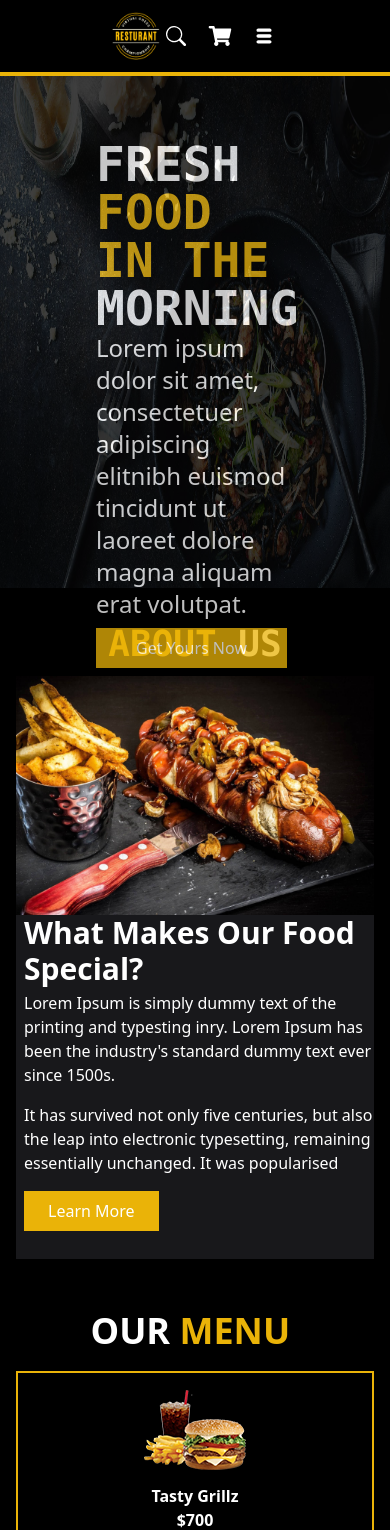
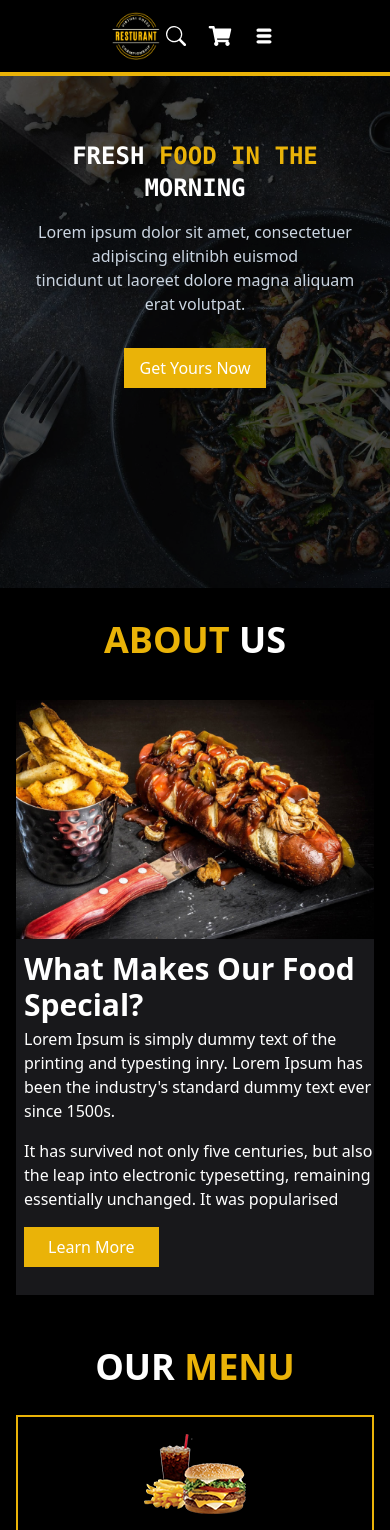
Before and after one commit to 123atif/food-app, a React (Vite) app: page / in a window 390 px wide. Shown: the top 1530 px of the page. Built offline with nearby package versions, Linux system fonts and the light colour scheme.

Commit message:
Add common folder for props fix mobile responsive issues

```diff
--- a/src/PropData.jsx
+++ /dev/null
@@ -1,18 +0,0 @@
-import React from 'react';
-
-const PropData = ({ name = "" }) => {
-  const words = name.split(' ');
-  return (
-    <div>
-      <h2 className="font-bold text-4xl text-center mt-4">
-        {words.map((word, index) => (
-          <span key={index} className={index === 0 ? 'text-white' : 'text-yellow-500'}>
-            {word.charAt(0).toUpperCase() + word.slice(1).toUpperCase()}&nbsp;
-          </span>
-        ))}
-      </h2>
-    </div>
-  );
-};
-
-export default PropData;
--- a/src/components/About.jsx
+++ b/src/components/About.jsx
@@ -4,13 +4,13 @@ const About = () => {
   return (
     <div className="py-8 px-4 sm:px-8 md:px-16 lg:px-28">
       <div className="flex flex-col items-center">
-      <h2 className=" font-bold font-mono text-4xl text-center mt-1">
-      <span className="text-yellow-500">ABOUT </span> <span className="text-white">US</span>
+      <h2 className="font-bold text-4xl text-center mb-7">
+      <span className="text-yellow-500">ABOUT</span> <span className="text-white">US</span>
         </h2>
         <div className='flex flex-col sm:flex-row sm:items-center pb-2 bg-zinc-900 mt-3'>
           <img src='./src/images/about-img1.jpg' alt="About Image" className='w-full h-full sm:w-[35rem] sm:mb-0'/>
-          <div className="ml-2 sm:ml-8 mb-5">
-            <h2 className="font-bold text-3xl text-white mb-1 sm:mt-[3rem]">
+          <div className="ml-2 sm:ml-8 mb-5 mt-3">
+            <h2 className="font-bold text-3xl text-white mb-1">
               What Makes Our Food Special?
             </h2>
             <p className='text-white mb-4'>
--- a/src/components/Contact.jsx
+++ b/src/components/Contact.jsx
@@ -1,10 +1,9 @@
 import React from 'react'
-import PropData from '../PropData';
 
 const Contact = () => {
   return (
     <div>
-        <PropData/>
+
         <div className='bg-gray-900'>
 
         </div>
--- a/src/components/Hero.jsx
+++ b/src/components/Hero.jsx
@@ -3,19 +3,34 @@ import React from 'react';
 const HeroSection = () => {
   return (
     <div className="relative h-[32rem]">
-      <img src='src/images/home-imgg.jpg' className='absolute h-full w-full '/>
-      <div className=' bg-black opacity-75 h-full w-full px-24 py-16 sm:py-32'>
-        <h2 className="text-white font-bold font-mono text-5xl">
+      <div className="absolute inset-0 brightness-50 opacity-60">
+        <img src='src/images/home-imgg.jpg' className='object-cover w-full h-full fixed bg-gradient-to-r from-[rgba(0,0,0,0.9)] to-[rgba(68,68,68,0.35)]' alt="Background"/>
+      </div>
+      <div className='absolute inset-0 px-6 sm:px-24 py-16 sm:py-32 text-white'>
+        <h2 className="text-white font-bold font-mono text-2xl sm:text-5xl text-center sm:text-left mb-4">
           FRESH <span className="text-yellow-500">FOOD IN THE</span><br/> MORNING
         </h2>
-        <p className="text-white text-2xl top-48 left-20">
+        <p className=" text-slate-300 font-thin text-md sm:text-1xl mb-8 text-center sm:text-left">
           Lorem ipsum dolor sit amet, consectetuer adipiscing elitnibh euismod
           <br/>tincidunt ut laoreet dolore magna aliquam erat volutpat.
         </p>
-        <button className='text-white bg-yellow-500 top-64 left-20 p-2 mt-2 pl-10 pr-10 z-10'>Get Yours Now</button>
+        <div className='text-center md:ml-[-35rem] lg:ml-[-64rem]'>
+        <button className='text-white bg-yellow-500 p-2 px-4 hover:bg-yellow-400 duration-300'>
+          Get Yours Now
+        </button>
+        </div>
+
       </div>
     </div>
   );
 };
 
 export default HeroSection;
+
+
+
+
+
+
+
+//<div className="absolute inset-0 bg-gradient-to-r from-[rgba(0,0,0,0.5)] to-[rgba(221,199,199,0.2)] brightness-50 opacity-60"></div>
--- a/src/components/Menu.jsx
+++ b/src/components/Menu.jsx
@@ -1,12 +1,12 @@
 import React from 'react';
 import { menuList } from '../data';
-import PropData from '../PropData';
+import Heading from './common/Heading';
 
 const Menu = () => {
   return (
     <div className="max-w-6xl mx-auto px-4 sm:px-6 lg:px-8">
       <div className='m-5'>
-      <PropData name={"our menu"} />
+      <Heading firstHeading={"OUR  MENU"} />
        </div>
       <div className="grid grid-cols-1 gap-4 sm:grid-cols-2 md:grid-cols-3">
         {menuList.map((item) => (
@@ -16,7 +16,7 @@ const Menu = () => {
               <p>{item.title}</p>
               <p>{item.price}</p>
             </div>
-            <button className='text-white bg-yellow-500 p-1 px-4'>Add To Cart</button>
+            <button className='text-white bg-yellow-500 p-1 px-4 m-4'>Add To Cart</button>
           </div>
         ))}
       </div>
--- a/src/components/Product.jsx
+++ b/src/components/Product.jsx
@@ -1,15 +1,14 @@
 import React from 'react';
 import { IoIosEye } from "react-icons/io";
 import { FaRegHeart, FaShoppingCart } from "react-icons/fa";
-import PropData from '../PropData';
 import ReactStars from 'react-rating-star-with-type';
 import { productList } from '../data';
-
+import Heading from './common/Heading';
 const Product = () => {
   return (
-    <div className="max-w-6xl mx-auto px-4 sm:px-6 lg:px-8 my-8"> {/* Add margin space */}
+    <div className="max-w-6xl mx-auto px-4 sm:px-6 lg:px-8 my-8">
       <div className='m-5'>
-      <PropData name={"our products"} />
+      <Heading firstHeading={"OUR  PRODUCTS"}/>
       </div>
       <div className="grid grid-cols-1 gap-4 sm:grid-cols-2 md:grid-cols-3">
         {productList.map((item) => (
--- a/src/components/ResponsiveNavbar.jsx
+++ b/src/components/ResponsiveNavbar.jsx
@@ -1,20 +1,19 @@
 import React from 'react';
 
-const ResponsiveNavbar = ({click}) => {
+const ResponsiveNavbar = ({ click }) => {
   return (
-    <div  className={`absolute z-10 w-[70%] duration-300 md:hidden h-[calc(100vh-50px)] overflow-x-hidden text-black bg-white  ${click ? 'right-0':'right-[-70%]' }`}>
+    <div className={`absolute z-10 w-[70%] max-w-[300px] duration-300 md:hidden h-[calc(60vh-50px)] overflow-x-hidden overflow-y-auto text-black bg-white ${click ? 'right-0' : 'right-[-70%]'}`}>
       {/* Responsive Menu-Bar*/}
       <ul>
         <li className='p-3'>Home</li>
-        <li className='p-3'>about</li>
-        <li className='p-3'>menu</li>
-        <li className='p-3'>products</li>
-        <li className='p-3'>review</li>
-        <li className='p-3'>contact</li>
-        <li className='p-3'>blogs</li>
-        <li className='p-3'>cart</li>
+        <li className='p-3'>About</li>
+        <li className='p-3'>Menu</li>
+        <li className='p-3'>Products</li>
+        <li className='p-3'>Review</li>
+        <li className='p-3'>Contact</li>
+        <li className='p-3'>Blogs</li>
+        <li className='p-3'>Cart</li>
       </ul>
-
     </div>
   );
 };
--- a/src/components/Reviews.jsx
+++ b/src/components/Reviews.jsx
@@ -1,19 +1,19 @@
 import React from 'react';
 import { reviewList } from '../data';
-import PropData from '../PropData';
+import Heading from './common/Heading';
 import ReactStars from 'react-rating-star-with-type';
 
 const Reviews = () => {
   return (
     <div className="max-w-6xl mx-auto px-4 sm:px-6 lg:px-8">
     <div className='m-5'>
-      <PropData name={"customer's review"} />
+    <Heading firstHeading={"CUSTOMER'S  REVIEW"} />
       </div>
       <div className="grid grid-cols-1 gap-4 sm:grid-cols-2 md:grid-cols-3">
         {reviewList.map((item) => (
           <div key={item.id} className='text-white text-center border-solid border-2 border-yellow-500 p-4 hover:bg-yellow-900 duration-200'>
-            <img src={item.img} alt='Food' className="h-12 w-12 mx-auto sm:h-24 sm:w-24" />
-            <p>{item.title}</p>
+            <img src={item.img} alt='Food' className="md:h-16 mx-auto sm:h-24 sm:w-24" />
+            <p className='mt-6'>{item.title}</p>
             <img src={item.image} alt='Food' className="mx-auto rounded-full w-20 mt-4 sm:w-24 sm:h-24" />
             <p>{item.name}</p>
             <div className="flex justify-center">
--- /dev/null
+++ b/src/components/common/Heading.jsx
@@ -0,0 +1,16 @@
+import React from 'react';
+const Heading = ({ firstHeading }) => {
+  const words = firstHeading.split(" ");
+  const firstWord = words[0];
+  const secondWord = words.slice(1).join(" ");
+  return (
+    <div>
+    <h2 className="font-bold text-4xl text-center mb-7 text-white">
+      <span className="text-white">{firstWord}</span>
+      <span className="text-yellow-500">{secondWord}</span>
+    </h2>
+  </div>
+  );
+};
+
+export default Heading;
```
